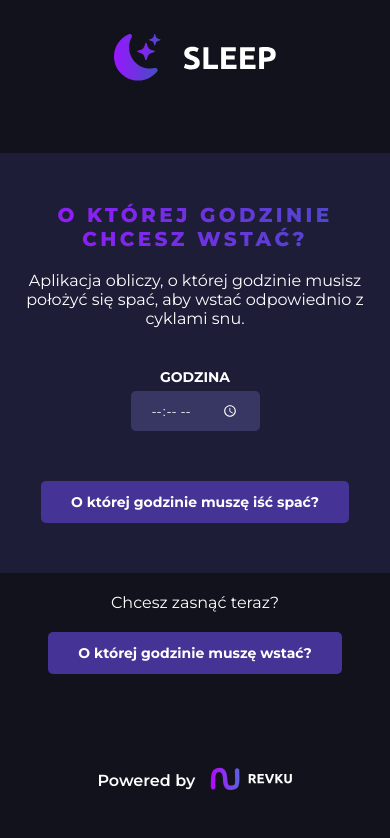
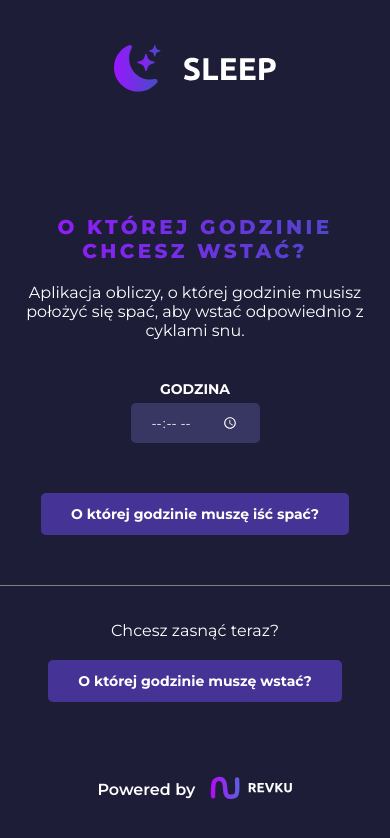
Before and after one commit to Revku/sleep.revku.dev, a React (Create React App) app: page / in a window 390 px wide. Shown: the top 838 px of the page. Built offline with nearby package versions, Linux system fonts and the light colour scheme.

Commit message:
Add mobile styles and logo fixes

```diff
--- a/src/App.js
+++ b/src/App.js
@@ -16,6 +16,10 @@ const Wrapper = styled.div`
   justify-content: space-around;
 `;
 
+const Logo = styled.img`
+  padding: 20px 0;
+`;
+
 const App = () => {
   const [page, setPage] = useState('home');
   const [time, setTime] = useState('00:00');
@@ -24,7 +28,7 @@ const App = () => {
     <MainTemplate>
       <Wrapper>
         <div>
-          <img src={sleeplogo} />
+          <Logo src={sleeplogo} />
         </div>
         <div>
           {
--- a/src/assets/styles/GlobalStyle.js
+++ b/src/assets/styles/GlobalStyle.js
@@ -13,5 +13,9 @@ export const GlobalStyle = createGlobalStyle`
         color: ${({ theme }) => theme.colors.text};
         width: 100%;
         min-height: 100vh;
+
+        @media (max-width: 800px) {
+            background: ${({ theme }) => theme.colors.boxBackground};
+        }
     }
 `;
--- a/src/components/Box/Box.js
+++ b/src/components/Box/Box.js
@@ -12,9 +12,11 @@ const Wrapper = styled.div`
     align-items: center;
     justify-content: center;
 
-    @media (max-width: 650px) {
+    @media (max-width: 800px) {
       border-radius: 0;
       padding: 50px 20px;
+      border-bottom: 1px solid gray;
+      margin-bottom: 15px;
     }
 `;
 
```
